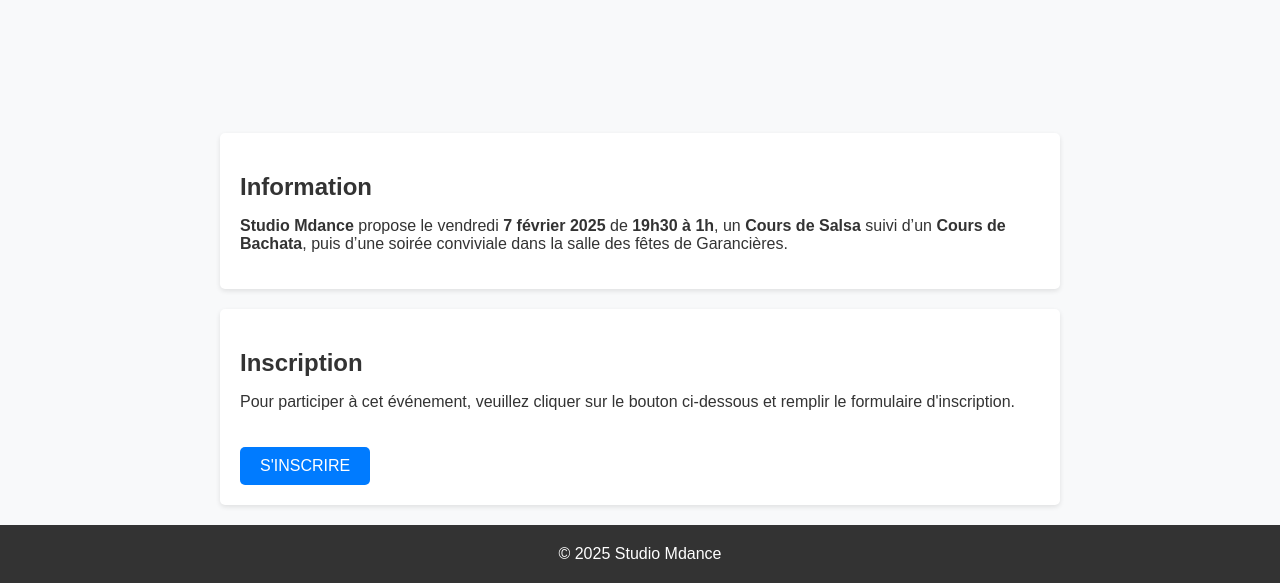
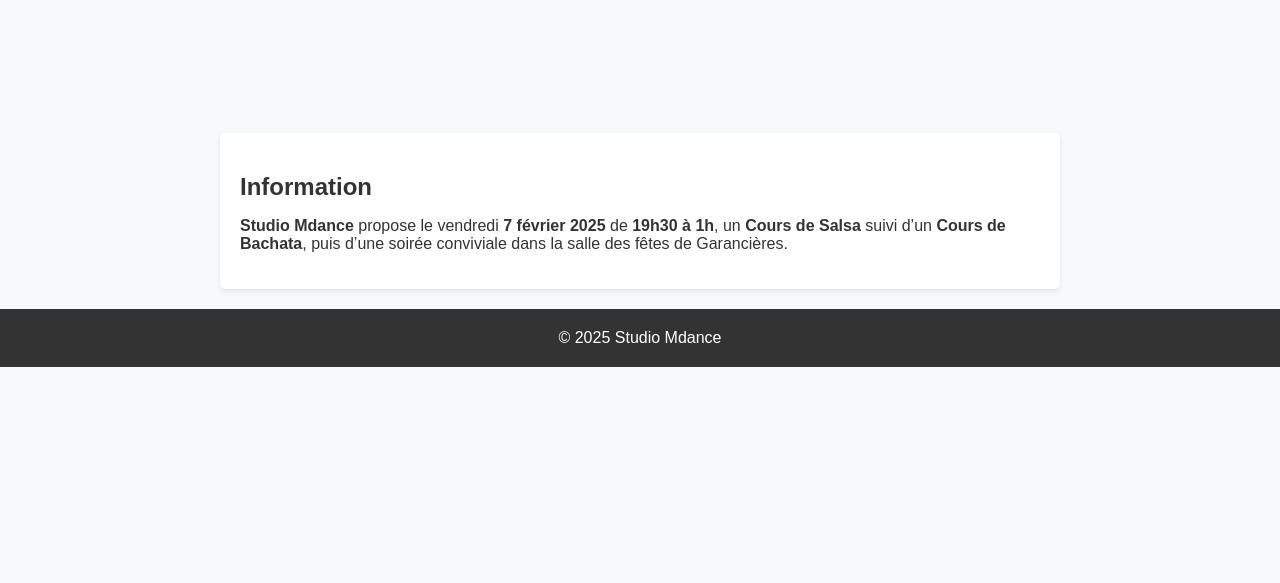
Before and after one commit to mitch1251/mdance-website, a plain HTML site: page index.html in a window 1280 px wide. Shown: the part 225-808 px from the top of the page. Drawn offline with Linux system fonts and the light colour scheme.

Commit message:
Actualizar index.html

```diff
--- a/index.html
+++ b/index.html
@@ -53,23 +53,6 @@
             font-size: 1.2rem;
         }
 
-        /* Bouton S'INSCRIRE */
-        .button {
-            background-color: #007BFF;
-            color: white;
-            padding: 10px 20px;
-            border: none;
-            border-radius: 5px;
-            font-size: 1rem;
-            text-transform: uppercase;
-            text-decoration: none;
-            display: inline-block;
-            margin-top: 20px;
-        }
-        .button:hover {
-            background-color: #0056b3;
-        }
-
         /* Section Information */
         .container {
             max-width: 800px;
@@ -98,7 +81,7 @@
     <!-- Menu de navigation -->
     <nav>
         <a href="#info">Information</a>
-        <a href="#inscription">S'inscrire</a>
+        <a href="https://forms.gle/7tJjy9wHbVYnjFs38" target="_blank">S'inscrire</a>
     </nav>
 
     <!-- En-tête avec image -->
@@ -117,15 +100,6 @@
         </p>
     </div>
 
-    <!-- Section Inscription -->
-    <div id="inscription" class="container">
-        <h2>Inscription</h2>
-        <p>
-            Pour participer à cet événement, veuillez cliquer sur le bouton ci-dessous et remplir le formulaire d'inscription.
-        </p>
-        <a href="https://forms.gle/7tJjy9wHbVYnjFs38" class="button" target="_blank">S'INSCRIRE</a>
-    </div>
-
     <!-- Pied de page -->
     <footer>
         &copy; 2025 Studio Mdance
```
